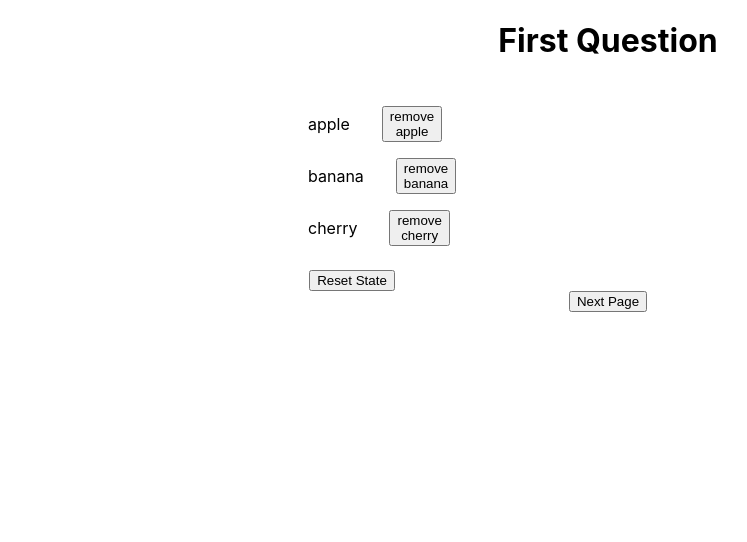
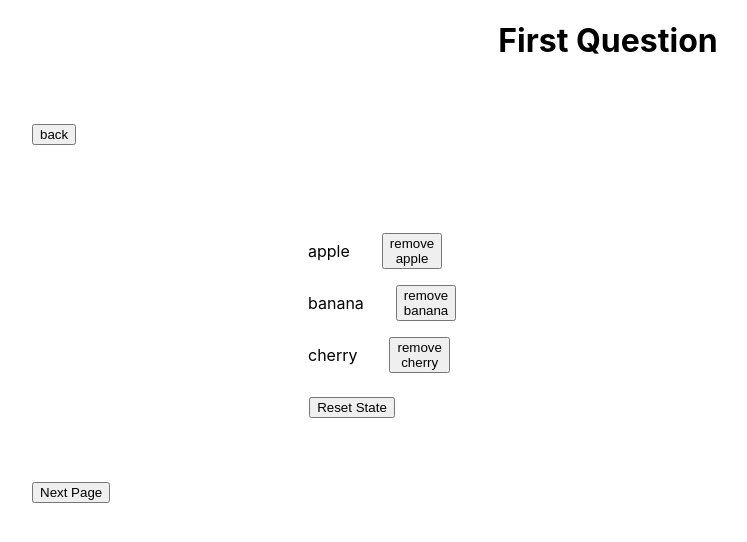
Before and after one commit to JCCode288/aop-test, a React (Create React App) app in the folder frontend/: page /first in a window 1280 px wide. Shown: the top 542 px of the page, without its empty margins (32-779 px from the left). Built offline with nearby package versions, Linux system fonts and the light colour scheme; no server answers.

Commit message:
chore(back): add back button

```diff
--- a/frontend/src/components/page-button.jsx
+++ b/frontend/src/components/page-button.jsx
@@ -1,6 +1,12 @@
 export default function PageButton({ label = "Next Page", func }) {
    return (
-      <div style={{ display: "flex", justifyContent: "center" }}>
+      <div
+         style={{
+            display: "flex",
+            justifyContent: "start",
+            margin: "4rem",
+         }}
+      >
          <button onClick={func}>{label}</button>
       </div>
    );
--- a/frontend/src/views/first-page.jsx
+++ b/frontend/src/views/first-page.jsx
@@ -28,7 +28,7 @@ export default function FirstPage() {
    return (
       <div>
          <h1>First Question</h1>
-
+         <PageButton label="back" func={back} />
          <div
             style={{
                display: "flex",
--- a/frontend/src/views/fourth-page.jsx
+++ b/frontend/src/views/fourth-page.jsx
@@ -2,11 +2,14 @@ import { useSearchParams } from "react-router";
 import useInitialData from "../hooks/useInitialData";
 import { useMemo } from "react";
 import PaginationGroup from "../components/pagination";
+import PageButton from "../components/page-button";
 
 export default function FourthPage() {
    const {
       data: { items },
+      back,
    } = useInitialData();
+
    const params = new URLSearchParams({
       page: items.page,
       limit: items.limit,
@@ -39,6 +42,7 @@ export default function FourthPage() {
    return (
       <div>
          <h1>Fourth Page</h1>
+         <PageButton label="back" func={back} />
          <div
             style={{
                display: "flex",
--- a/frontend/src/views/second-page.jsx
+++ b/frontend/src/views/second-page.jsx
@@ -6,6 +6,7 @@ import { validateForm } from "../utils/form.validation";
 export default function SecondPage() {
    const {
       handleNavigation,
+      back,
       data = {
          name: "",
          email: "",
@@ -40,6 +41,7 @@ export default function SecondPage() {
    return (
       <div>
          <h1>Second Question</h1>
+         <PageButton label="back" func={back} />
          <div style={{ display: "flex", justifyContent: "center" }}>
             <form
                style={{
--- a/frontend/src/views/third-page.jsx
+++ b/frontend/src/views/third-page.jsx
@@ -5,7 +5,7 @@ import useInitialData from "../hooks/useInitialData";
 import useFetch from "../hooks/useFetch";
 
 export default function ThirdPage() {
-   const { handleNavigation } = useInitialData("/fourth");
+   const { handleNavigation, back } = useInitialData("/fourth");
 
    const { loading, error, data } = useFetch("/posts", "get");
 
@@ -20,6 +20,7 @@ export default function ThirdPage() {
    return (
       <div>
          <h1>Third Question</h1>
+         <PageButton label="back" func={back} />
          <div style={{ display: "flex" }}>
             {loading && <div>Loading data..</div>}
             {!loading && data.length && (
```
